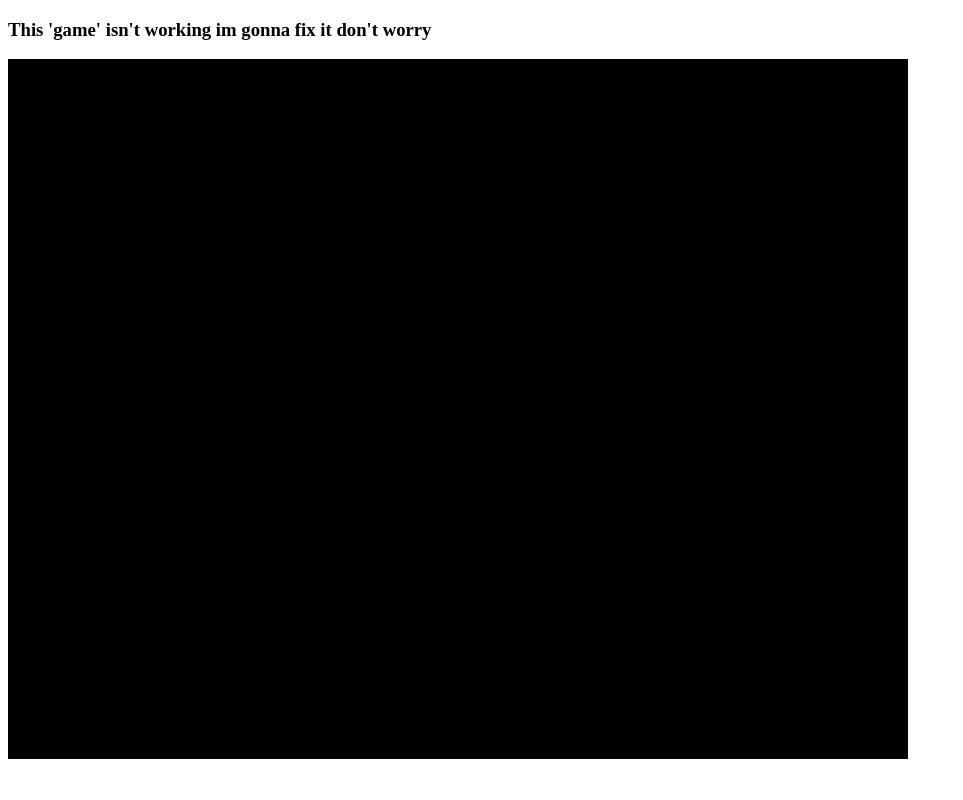
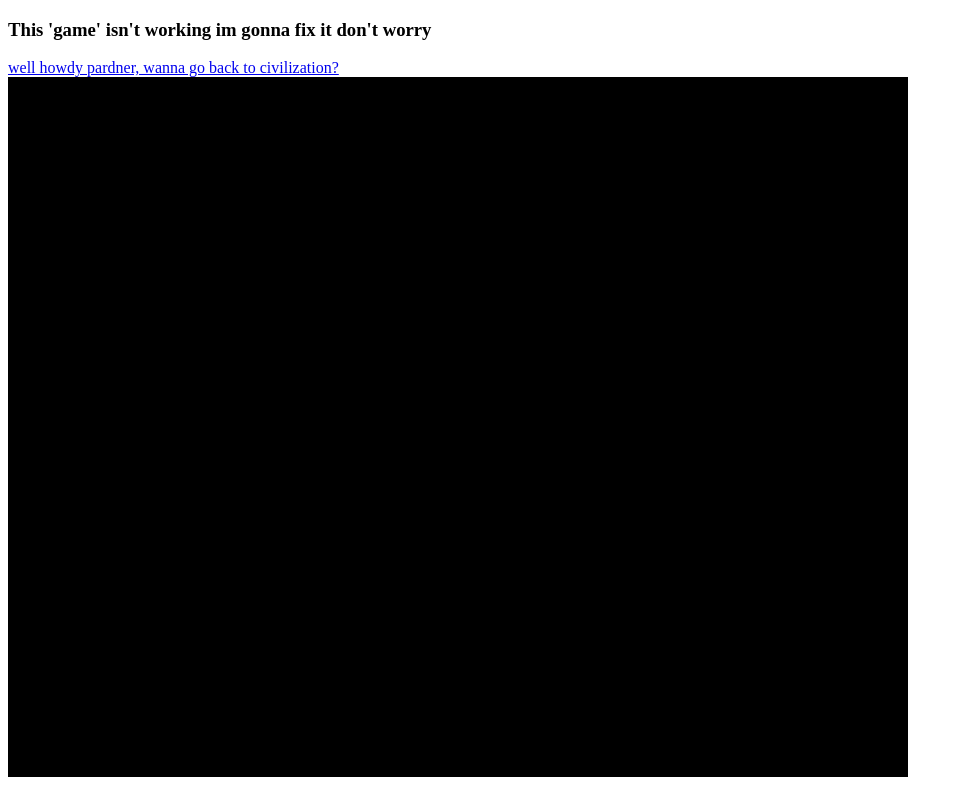
Before and after one commit to sergiogarciao15/sergiogarciao15.github.com, a website: page projects/platformer/index.html in a window 1280 px wide. Shown: the whole page, without its empty margins (0-963 px from the left). Drawn offline with Linux system fonts and the light colour scheme.

Commit message:
I messed up

```diff
--- a/projects/platformer/index.html
+++ b/projects/platformer/index.html
@@ -21,6 +21,7 @@
             <h3>
                 This 'game' isn't working im gonna fix it don't worry
             </h3>
+            <a href="https://sergiogarciao15.github.io" title="1 and 1/2 gallong of vodka"> well howdy pardner, wanna go back to civilization? </a>
         </header>
         <script src="js/index.js"></script>
     </body>
```
